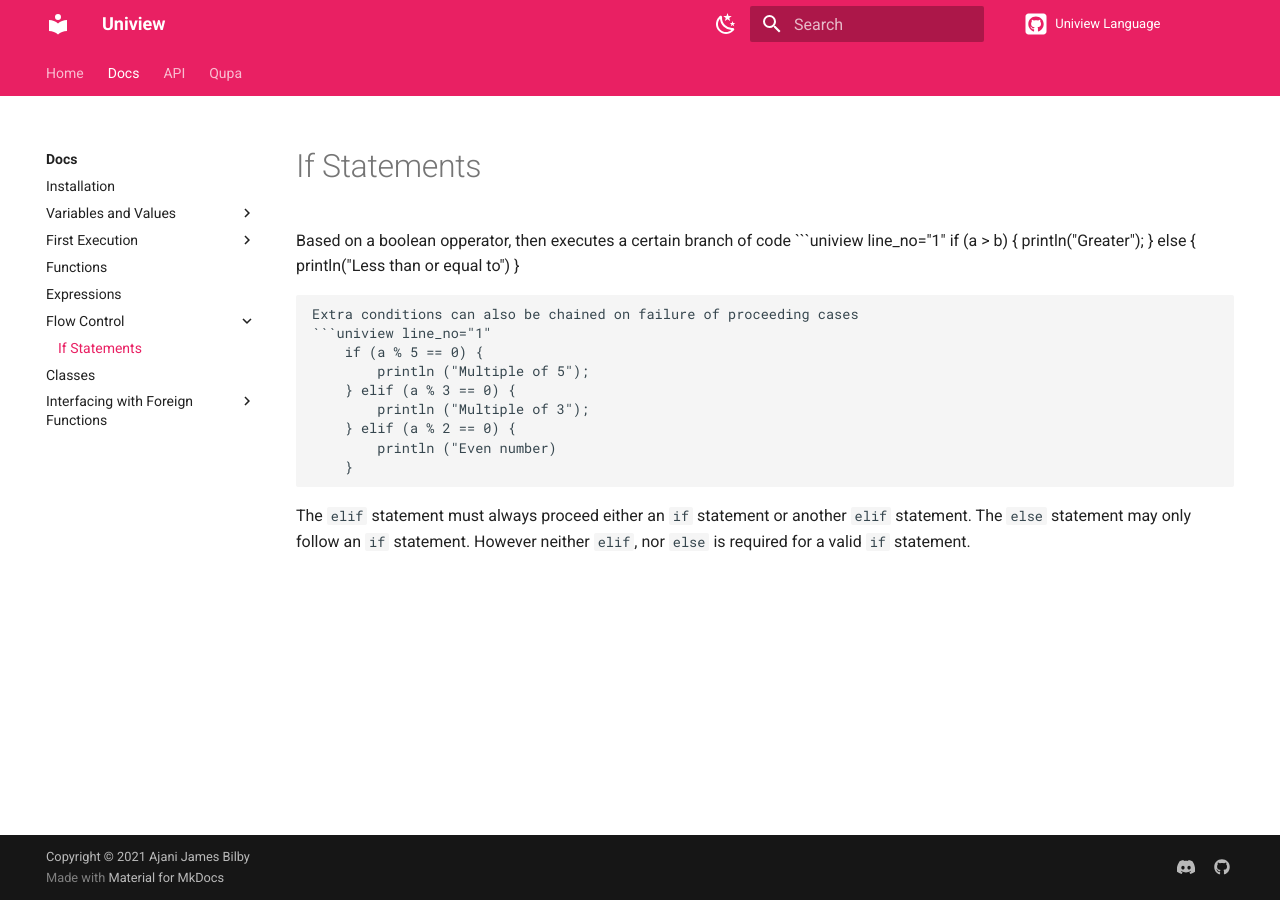
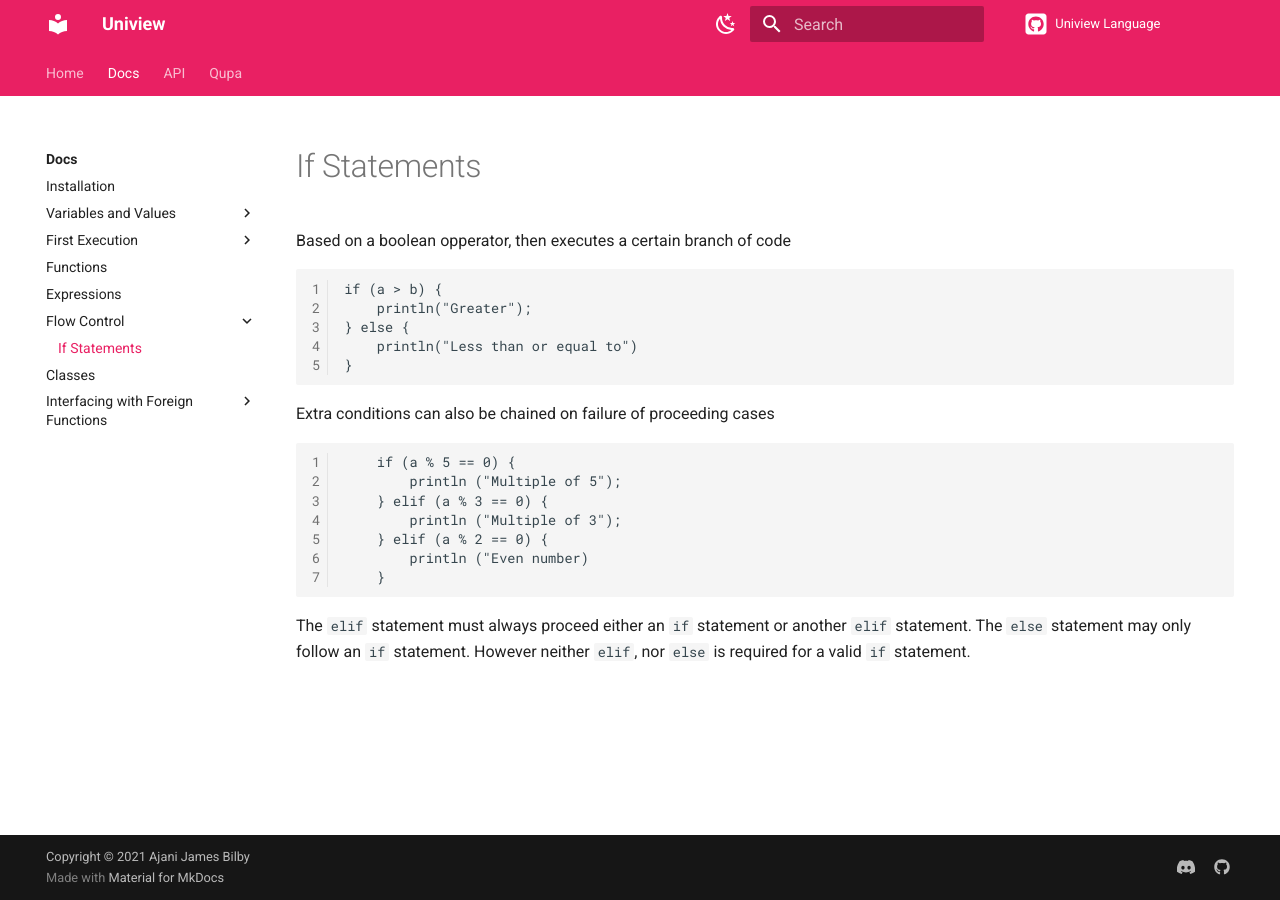
Before and after one commit to qupa-project/docs, an MkDocs documentation site: the page built from docs/flow-control/if-statements.md, in a window 1280 px wide. Built offline with MkDocs 1.6.1 and Material for MkDocs 9.7.7, drawn with Linux system fonts in a browser that asks for light colours; comment, search, counter and statistics services are not loaded.

Commit message:
~Fixed broken line numbers

````diff
--- a/docs/flow-control/if-statements.md
+++ b/docs/flow-control/if-statements.md
@@ -1,7 +1,7 @@
 # If Statements
 
 Based on a boolean opperator, then executes a certain branch of code
-```uniview line_no="1"
+```uniview linenums="1"
 if (a > b) {
 	println("Greater");
 } else {
@@ -10,7 +10,7 @@
 ```
 
 Extra conditions can also be chained on failure of proceeding cases
-```uniview line_no="1"
+```uniview linenums="1"
 	if (a % 5 == 0) {
 		println ("Multiple of 5");
 	} elif (a % 3 == 0) {
````
Also changed, not shown: docs/first-execution/hello-world.md (+1 -1 lines).
